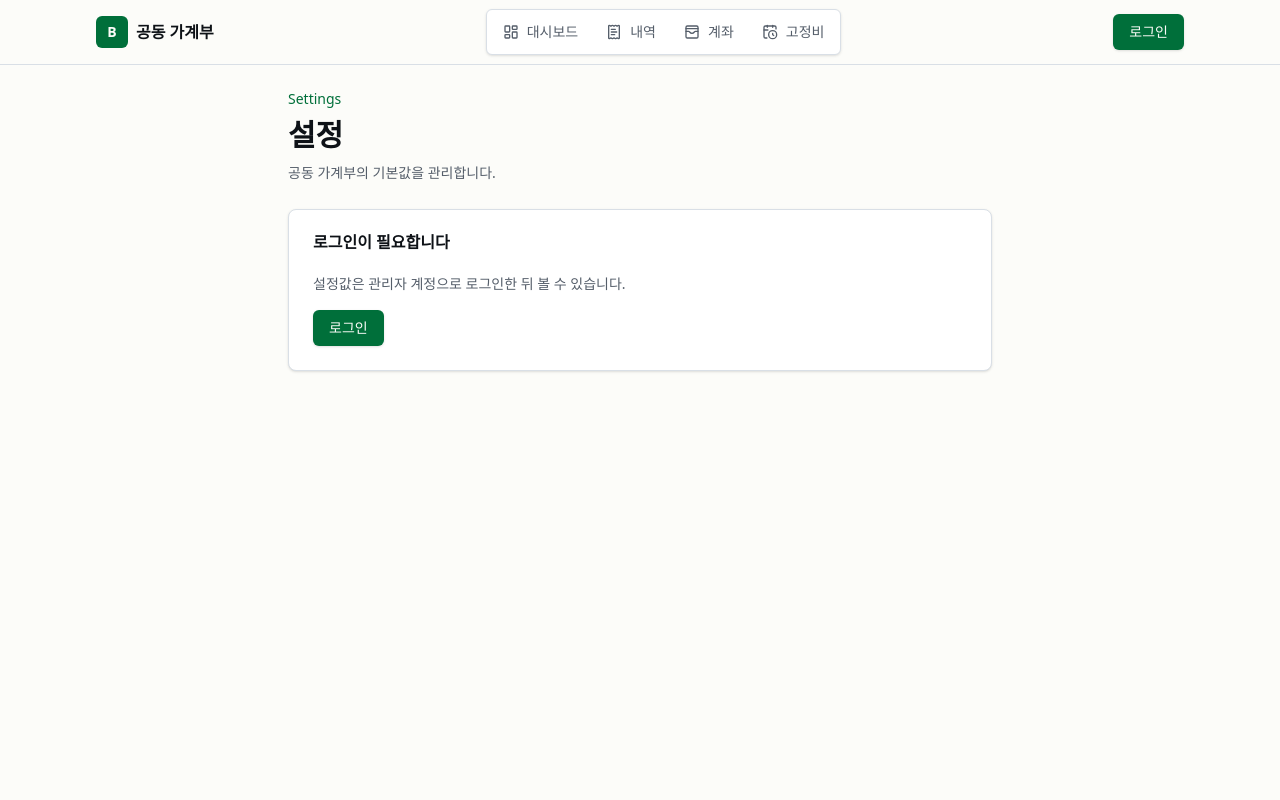
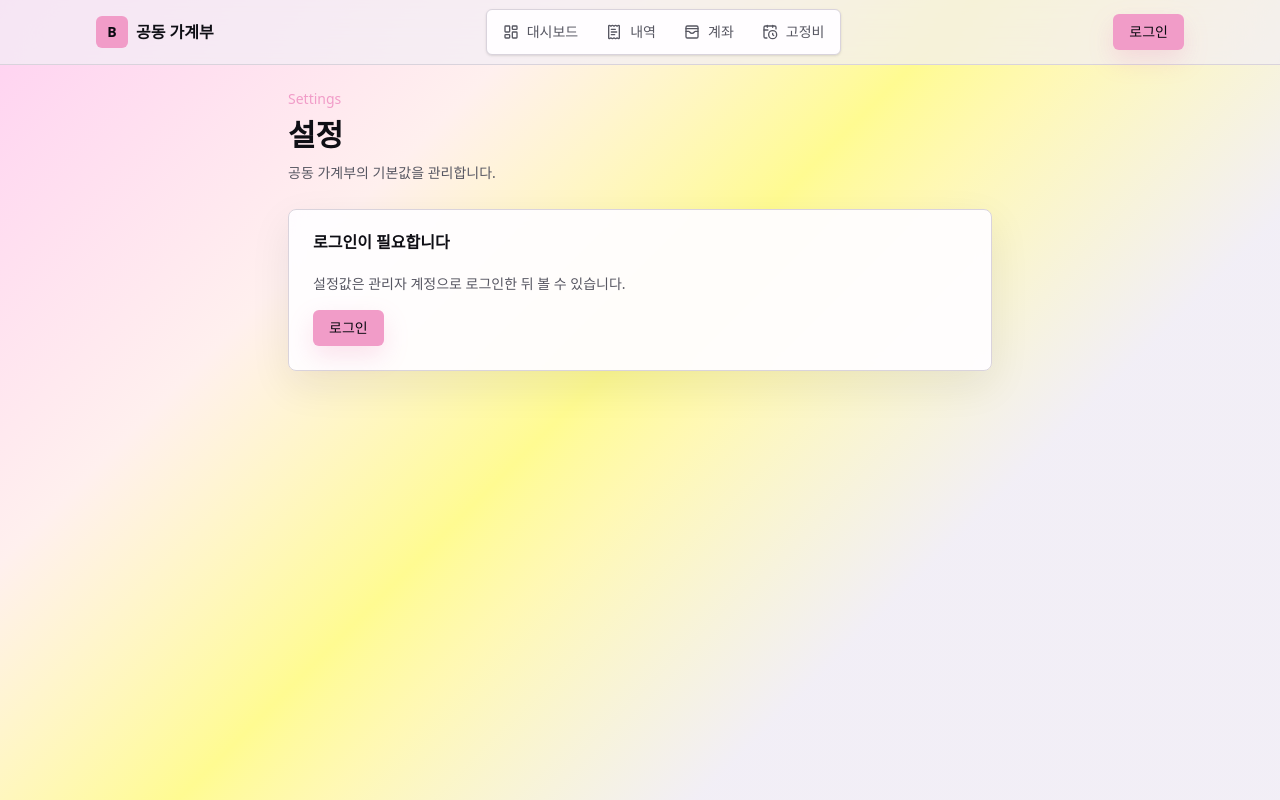
Before and after one commit to Incheol-217/couple-ledger, a Next.js app: page /settings in a window 1280 px wide. Built offline with nearby package versions, Linux system fonts and the light colour scheme; no server answers.

Commit message:
Update app color theme

```diff
--- a/src/app/globals.css
+++ b/src/app/globals.css
@@ -5,57 +5,57 @@
 
 :root {
   --radius: 0.5rem;
-  --background: oklch(0.99 0.004 106);
-  --foreground: oklch(0.18 0.012 255);
-  --card: oklch(1 0 0);
-  --card-foreground: oklch(0.18 0.012 255);
-  --popover: oklch(1 0 0);
-  --popover-foreground: oklch(0.18 0.012 255);
-  --primary: oklch(0.47 0.13 156);
-  --primary-foreground: oklch(0.99 0.004 106);
-  --secondary: oklch(0.94 0.018 230);
-  --secondary-foreground: oklch(0.25 0.035 240);
-  --muted: oklch(0.95 0.008 248);
-  --muted-foreground: oklch(0.48 0.022 255);
-  --accent: oklch(0.92 0.046 77);
-  --accent-foreground: oklch(0.29 0.04 70);
-  --destructive: oklch(0.58 0.21 25);
-  --destructive-foreground: oklch(0.99 0.004 106);
-  --border: oklch(0.9 0.012 255);
-  --input: oklch(0.9 0.012 255);
-  --ring: oklch(0.58 0.11 156);
-  --chart-1: oklch(0.58 0.14 156);
-  --chart-2: oklch(0.54 0.13 246);
-  --chart-3: oklch(0.72 0.14 77);
-  --chart-4: oklch(0.62 0.14 28);
-  --chart-5: oklch(0.55 0.12 308);
+  --background: oklch(0.955 0.011 305);
+  --foreground: oklch(0.17 0.012 285);
+  --card: oklch(0.995 0.004 325);
+  --card-foreground: oklch(0.17 0.012 285);
+  --popover: oklch(0.995 0.004 325);
+  --popover-foreground: oklch(0.17 0.012 285);
+  --primary: oklch(0.79 0.115 348);
+  --primary-foreground: oklch(0.15 0.015 285);
+  --secondary: oklch(0.94 0.145 104);
+  --secondary-foreground: oklch(0.19 0.02 285);
+  --muted: oklch(0.925 0.012 305);
+  --muted-foreground: oklch(0.46 0.018 285);
+  --accent: oklch(0.93 0.14 104);
+  --accent-foreground: oklch(0.2 0.02 285);
+  --destructive: oklch(0.59 0.2 24);
+  --destructive-foreground: oklch(0.99 0.004 325);
+  --border: oklch(0.875 0.014 315);
+  --input: oklch(0.875 0.014 315);
+  --ring: oklch(0.8 0.105 348);
+  --chart-1: oklch(0.79 0.115 348);
+  --chart-2: oklch(0.9 0.14 104);
+  --chart-3: oklch(0.74 0.085 305);
+  --chart-4: oklch(0.68 0.115 25);
+  --chart-5: oklch(0.67 0.09 225);
 }
 
 .dark {
-  --background: oklch(0.17 0.012 255);
-  --foreground: oklch(0.97 0.005 106);
-  --card: oklch(0.21 0.014 255);
-  --card-foreground: oklch(0.97 0.005 106);
-  --popover: oklch(0.21 0.014 255);
-  --popover-foreground: oklch(0.97 0.005 106);
-  --primary: oklch(0.7 0.12 156);
-  --primary-foreground: oklch(0.14 0.02 160);
-  --secondary: oklch(0.28 0.026 240);
-  --secondary-foreground: oklch(0.96 0.008 248);
-  --muted: oklch(0.27 0.018 255);
-  --muted-foreground: oklch(0.72 0.02 255);
-  --accent: oklch(0.36 0.048 77);
-  --accent-foreground: oklch(0.96 0.018 80);
+  --background: oklch(0.17 0.015 285);
+  --foreground: oklch(0.965 0.006 325);
+  --card: oklch(0.22 0.017 295);
+  --card-foreground: oklch(0.965 0.006 325);
+  --popover: oklch(0.22 0.017 295);
+  --popover-foreground: oklch(0.965 0.006 325);
+  --primary: oklch(0.78 0.12 348);
+  --primary-foreground: oklch(0.15 0.015 285);
+  --secondary: oklch(0.78 0.12 104);
+  --secondary-foreground: oklch(0.15 0.015 285);
+  --muted: oklch(0.28 0.018 295);
+  --muted-foreground: oklch(0.76 0.018 305);
+  --accent: oklch(0.72 0.105 104);
+  --accent-foreground: oklch(0.13 0.015 285);
   --destructive: oklch(0.68 0.18 25);
-  --destructive-foreground: oklch(0.97 0.005 106);
-  --border: oklch(0.31 0.018 255);
-  --input: oklch(0.31 0.018 255);
-  --ring: oklch(0.7 0.12 156);
-  --chart-1: oklch(0.7 0.12 156);
-  --chart-2: oklch(0.68 0.12 246);
-  --chart-3: oklch(0.75 0.13 77);
+  --destructive-foreground: oklch(0.965 0.006 325);
+  --border: oklch(0.33 0.02 295);
+  --input: oklch(0.33 0.02 295);
+  --ring: oklch(0.78 0.12 348);
+  --chart-1: oklch(0.78 0.12 348);
+  --chart-2: oklch(0.78 0.12 104);
+  --chart-3: oklch(0.72 0.09 305);
   --chart-4: oklch(0.72 0.14 28);
-  --chart-5: oklch(0.7 0.12 308);
+  --chart-5: oklch(0.7 0.1 225);
 }
 
 @theme inline {
@@ -96,6 +96,15 @@
 
   body {
     @apply bg-background text-foreground antialiased;
+    background:
+      linear-gradient(
+        135deg,
+        oklch(0.92 0.095 348 / 0.9) 0%,
+        oklch(0.965 0.035 22 / 0.76) 27%,
+        oklch(0.97 0.15 104 / 0.82) 47%,
+        oklch(0.955 0.011 305 / 1) 72%
+      );
+    background-attachment: fixed;
     font-family:
       ui-sans-serif,
       system-ui,
--- a/src/components/app-shell.tsx
+++ b/src/components/app-shell.tsx
@@ -26,8 +26,8 @@ export async function AppShell({ children }: { children: React.ReactNode }) {
   const context = await getCurrentUserContext();
 
   return (
-    <div className="min-h-svh bg-background">
-      <header className="sticky top-0 z-40 border-b bg-background/95 backdrop-blur">
+    <div className="min-h-svh">
+      <header className="sticky top-0 z-40 border-b bg-background/70 backdrop-blur-xl">
         <div className="mx-auto flex h-16 w-full max-w-6xl items-center justify-between gap-4 px-4 sm:px-6 lg:px-8">
           <Link className="flex items-center gap-2 font-semibold" href="/">
             <span className="grid size-8 place-items-center rounded-md bg-primary text-sm text-primary-foreground">
@@ -79,7 +79,7 @@ export async function AppShell({ children }: { children: React.ReactNode }) {
 
       <main className="pb-20 md:pb-0">{children}</main>
 
-      <div className="fixed inset-x-0 bottom-0 z-40 border-t bg-background md:hidden">
+      <div className="fixed inset-x-0 bottom-0 z-40 border-t bg-background/80 backdrop-blur-xl md:hidden">
         <AppNav canAccessSettings={context.isAdmin} compact />
       </div>
     </div>
--- a/src/components/ui/button.tsx
+++ b/src/components/ui/button.tsx
@@ -8,13 +8,14 @@ const buttonVariants = cva(
   {
     variants: {
       variant: {
-        default: "bg-primary text-primary-foreground shadow-sm hover:bg-primary/90",
+        default:
+          "bg-primary text-primary-foreground shadow-[0_10px_24px_rgba(239,128,178,0.22)] hover:bg-primary/90",
         destructive:
           "bg-destructive text-destructive-foreground shadow-sm hover:bg-destructive/90",
         outline:
-          "border bg-background shadow-sm hover:bg-accent hover:text-accent-foreground",
+          "border bg-card/85 shadow-sm hover:bg-accent hover:text-accent-foreground",
         secondary:
-          "bg-secondary text-secondary-foreground shadow-sm hover:bg-secondary/80",
+          "bg-secondary text-secondary-foreground shadow-[0_10px_24px_rgba(243,231,77,0.2)] hover:bg-secondary/85",
         ghost: "hover:bg-accent hover:text-accent-foreground",
         link: "text-primary underline-offset-4 hover:underline",
       },
--- a/src/components/ui/card.tsx
+++ b/src/components/ui/card.tsx
@@ -4,7 +4,10 @@ import { cn } from "@/lib/utils";
 function Card({ className, ...props }: React.ComponentProps<"div">) {
   return (
     <div
-      className={cn("rounded-lg border bg-card text-card-foreground shadow-sm", className)}
+      className={cn(
+        "rounded-lg border bg-card/95 text-card-foreground shadow-[0_14px_40px_rgba(31,26,38,0.08)] backdrop-blur",
+        className,
+      )}
       {...props}
     />
   );
```
